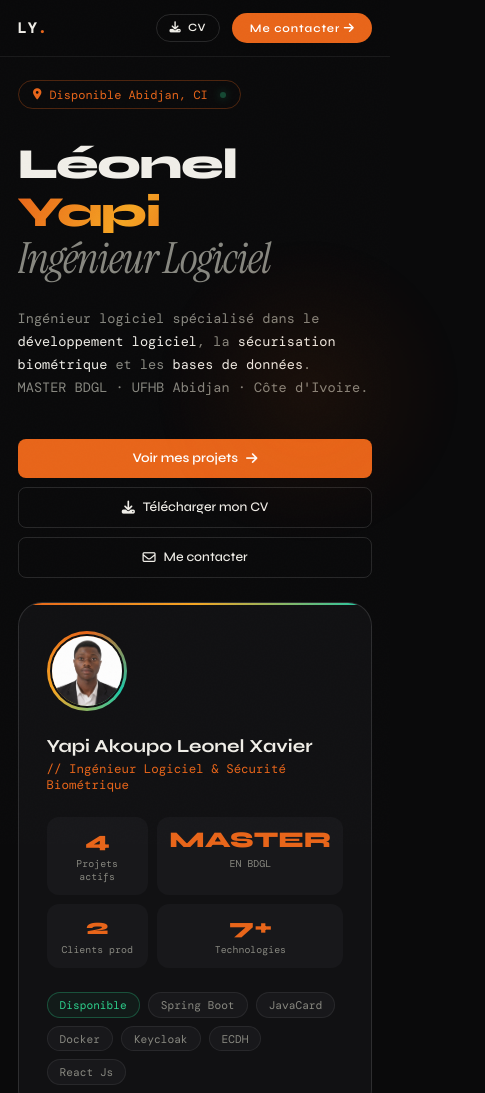
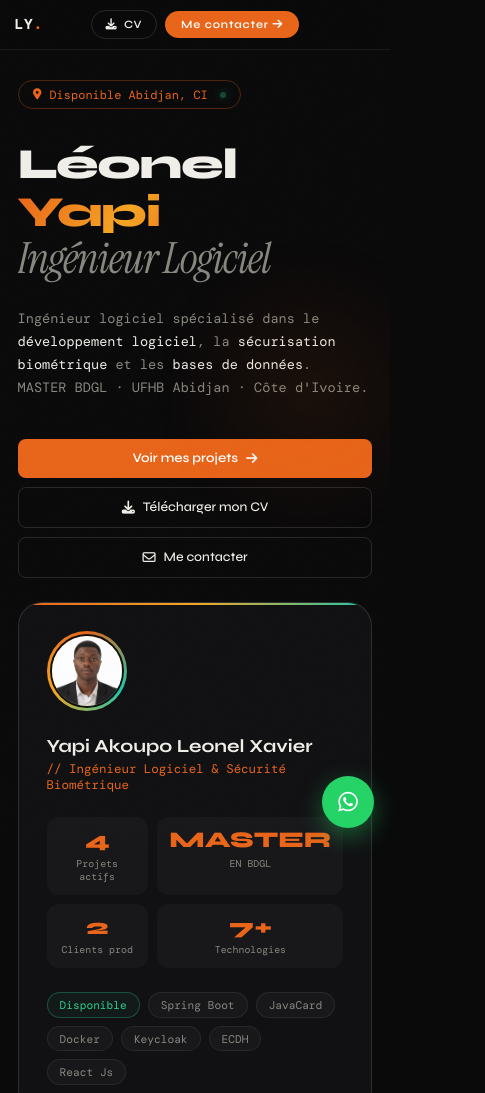
Before and after one commit to leonelyap01/leonel-portfolio, a plain HTML site: page index.html in a window 390 px wide. Shown: the top 1093 px of the page, 485 px wide, since content can reach past the window. Drawn offline with nearby package versions, Linux system fonts and the light colour scheme; a web font is replaced by a local one.

Commit message:
Ajout bouton WhatsApp flottant + lien contact (+225 07 68 12 42 34)

```diff
--- a/index.html
+++ b/index.html
@@ -27,13 +27,19 @@
 
 * { margin: 0; padding: 0; box-sizing: border-box; }
 
-html { scroll-behavior: smooth; }
+html {
+  scroll-behavior: smooth;
+  overflow-x: hidden;
+  width: 100%;
+}
 
 body {
   background: var(--bg);
   color: var(--text);
   font-family: var(--font-head);
   overflow-x: hidden;
+  width: 100%;
+  max-width: 100vw;
   cursor: none;
 }
 
@@ -141,9 +147,6 @@ nav {
   transition: border-color 0.2s, color 0.2s, transform 0.15s;
 }
 .nav-cv:hover { border-color: var(--accent); color: var(--accent); transform: translateY(-1px); }
-@media (max-width: 640px) {
-  .nav-cv span, .nav-cv { font-size: 0.7rem; padding: 0.4rem 0.8rem; }
-}
 
 /* HERO */
 .hero {
@@ -156,6 +159,7 @@ nav {
   max-width: 1300px;
   margin: 0 auto;
   position: relative;
+  overflow: hidden;
 }
 .hero::before {
   content: '';
@@ -194,6 +198,9 @@ nav {
   line-height: 0.95;
   letter-spacing: -0.03em;
   margin-bottom: 1.5rem;
+  overflow-wrap: break-word;
+  word-break: normal;
+  hyphens: auto;
 }
 .hero-name .accent { color: var(--accent); }
 .hero-name .serif {
@@ -287,6 +294,8 @@ section {
   padding: 6rem 3rem;
   max-width: 1300px;
   margin: 0 auto;
+  width: 100%;
+  box-sizing: border-box;
 }
 .section-eyebrow {
   font-family: var(--font-mono); font-size: 0.72rem; letter-spacing: 0.15em;
@@ -782,6 +791,59 @@ nav.scrolled {
   border-color: var(--accent);
 }
 
+/* WHATSAPP FAB */
+.whatsapp-fab {
+  position: fixed;
+  bottom: 1.5rem;
+  right: 1.5rem;
+  width: 58px; height: 58px;
+  border-radius: 50%;
+  background: #25D366;
+  color: #fff;
+  display: flex; align-items: center; justify-content: center;
+  font-size: 1.6rem;
+  text-decoration: none;
+  z-index: 200;
+  box-shadow: 0 8px 24px rgba(37,211,102,0.4), 0 0 0 0 rgba(37,211,102,0.4);
+  transition: transform 0.25s cubic-bezier(0.22, 1, 0.36, 1), box-shadow 0.25s;
+  animation: wa-pulse 2.4s ease-in-out infinite;
+}
+.whatsapp-fab:hover {
+  transform: scale(1.08) translateY(-2px);
+  box-shadow: 0 12px 32px rgba(37,211,102,0.55);
+  animation-play-state: paused;
+}
+.whatsapp-fab .wa-tooltip {
+  position: absolute;
+  right: calc(100% + 0.7rem);
+  top: 50%;
+  transform: translateY(-50%);
+  background: var(--surface);
+  color: var(--text);
+  font-family: var(--font-mono);
+  font-size: 0.72rem;
+  padding: 0.45rem 0.8rem;
+  border-radius: 0.5rem;
+  border: 1px solid var(--border2);
+  white-space: nowrap;
+  opacity: 0;
+  pointer-events: none;
+  transition: opacity 0.25s, transform 0.25s;
+}
+.whatsapp-fab:hover .wa-tooltip {
+  opacity: 1;
+  transform: translateY(-50%) translateX(-4px);
+}
+@keyframes wa-pulse {
+  0% { box-shadow: 0 8px 24px rgba(37,211,102,0.4), 0 0 0 0 rgba(37,211,102,0.45); }
+  70% { box-shadow: 0 8px 24px rgba(37,211,102,0.4), 0 0 0 18px rgba(37,211,102,0); }
+  100% { box-shadow: 0 8px 24px rgba(37,211,102,0.4), 0 0 0 0 rgba(37,211,102,0); }
+}
+@media (max-width: 640px) {
+  .whatsapp-fab { width: 52px; height: 52px; bottom: 1rem; right: 1rem; font-size: 1.4rem; }
+  .whatsapp-fab .wa-tooltip { display: none; }
+}
+
 /* SCROLL PROGRESS BAR */
 .scroll-progress {
   position: fixed; top: 0; left: 0;
@@ -833,10 +895,28 @@ body::after {
     min-height: auto;
   }
   .hero::before { width: 320px; height: 320px; right: -20%; }
-  nav { padding: 0.9rem 1.5rem; }
-  nav.scrolled { padding: 0.7rem 1.5rem; }
+  /* Nav restructurée : 3 colonnes équilibrées, actions VRAIMENT centrées */
+  nav {
+    padding: 0.7rem 1rem;
+    display: grid;
+    grid-template-columns: 1fr auto 1fr;
+    align-items: center;
+    gap: 0.5rem;
+    width: 100%;
+    max-width: 100vw;
+    box-sizing: border-box;
+  }
+  nav.scrolled { padding: 0.55rem 1rem; }
+  .nav-logo { grid-column: 1; justify-self: start; }
   .nav-links { display: none; }
-  .nav-cta { padding: 0.5rem 1.1rem; font-size: 0.72rem; }
+  .nav-actions {
+    grid-column: 2;
+    justify-self: center;
+    gap: 0.5rem;
+    flex-wrap: nowrap;
+  }
+  .nav-cta { padding: 0.45rem 1rem; font-size: 0.7rem; }
+  .nav-cv { padding: 0.42rem 0.85rem; font-size: 0.7rem; }
   section { padding: 4rem 1.5rem; }
   footer { padding: 2rem 1.5rem; flex-direction: column; gap: 1.5rem; text-align: center; }
   .full-divider { margin: 0 1.5rem; }
@@ -862,9 +942,9 @@ body::after {
   section { padding: 3.5rem 1.1rem; }
   footer { padding: 2rem 1.1rem; }
   .full-divider { margin: 0 1.1rem; }
-  nav { padding: 0.8rem 1.1rem; }
-  nav.scrolled { padding: 0.6rem 1.1rem; }
-  .nav-logo { font-size: 0.9rem; }
+  nav { padding: 0.65rem 0.9rem; }
+  nav.scrolled { padding: 0.5rem 0.9rem; }
+  .nav-logo { font-size: 0.85rem; }
   .hero-name { font-size: clamp(2.4rem, 11vw, 3.6rem); line-height: 1; }
   .hero-desc { font-size: 0.85rem; line-height: 1.7; }
   .hero-btns { gap: 0.6rem; }
@@ -904,7 +984,9 @@ body::after {
   .card-stats { grid-template-columns: 1fr 1fr; gap: 0.5rem; }
   .card-tags { gap: 0.35rem; }
   .tag { font-size: 0.65rem; padding: 0.25rem 0.6rem; }
-  .nav-cta { padding: 0.45rem 0.9rem; font-size: 0.68rem; }
+  .nav-cta { padding: 0.38rem 0.75rem; font-size: 0.65rem; }
+  .nav-cv { padding: 0.36rem 0.7rem; font-size: 0.65rem; }
+  .nav-actions { gap: 0.4rem; }
 }
 
 /* Pas de hover / pointeur grossier (touch) : on désactive le curseur custom et les effets souris */
@@ -946,6 +1028,17 @@ body::after {
 <body>
 
 <div class="scroll-progress" id="scrollProgress"></div>
+
+<!-- WhatsApp floating button -->
+<a href="https://wa.me/2250768124234?text=Bonjour%20Leonel%2C%20j'ai%20vu%20ton%20portfolio%20et%20je%20souhaite%20discuter."
+   class="whatsapp-fab"
+   target="_blank"
+   rel="noopener"
+   aria-label="Discuter sur WhatsApp">
+  <i class="fa-brands fa-whatsapp"></i>
+  <span class="wa-tooltip">Discutons sur WhatsApp</span>
+</a>
+
 <div class="cursor" id="cursor"></div>
 <div class="cursor-ring" id="cursorRing"></div>
 
@@ -959,7 +1052,7 @@ body::after {
     <a href="#contact">Contact</a>
   </div>
   <div class="nav-actions">
-    <a href="cv-leonel-yapi.pdf" download class="nav-cv"><i class="fa-solid fa-download"></i> CV</a>
+    <a href="cv-leonel-yapi.pdf" download class="nav-cv" title="Télécharger mon CV"><i class="fa-solid fa-download"></i> CV</a>
     <a href="mailto:leonelyapi30@gmail.com" class="nav-cta">Me contacter <i class="fa-solid fa-arrow-right"></i></a>
   </div>
 </nav>
@@ -1281,6 +1374,10 @@ body::after {
         <div class="contact-item">
           <i class="fa-solid fa-location-dot contact-ico"></i>
           <span>Localisation : Abidjan, Côte d'Ivoire</span>
+        </div>
+        <div class="contact-item">
+          <i class="fa-brands fa-whatsapp contact-ico"></i>
+          <span>WhatsApp : <a href="https://wa.me/2250768124234" target="_blank" rel="noopener">+225 07 68 12 42 34</a></span>
         </div>
         <div class="contact-item">
           <i class="fa-solid fa-laptop-code contact-ico"></i>
```
